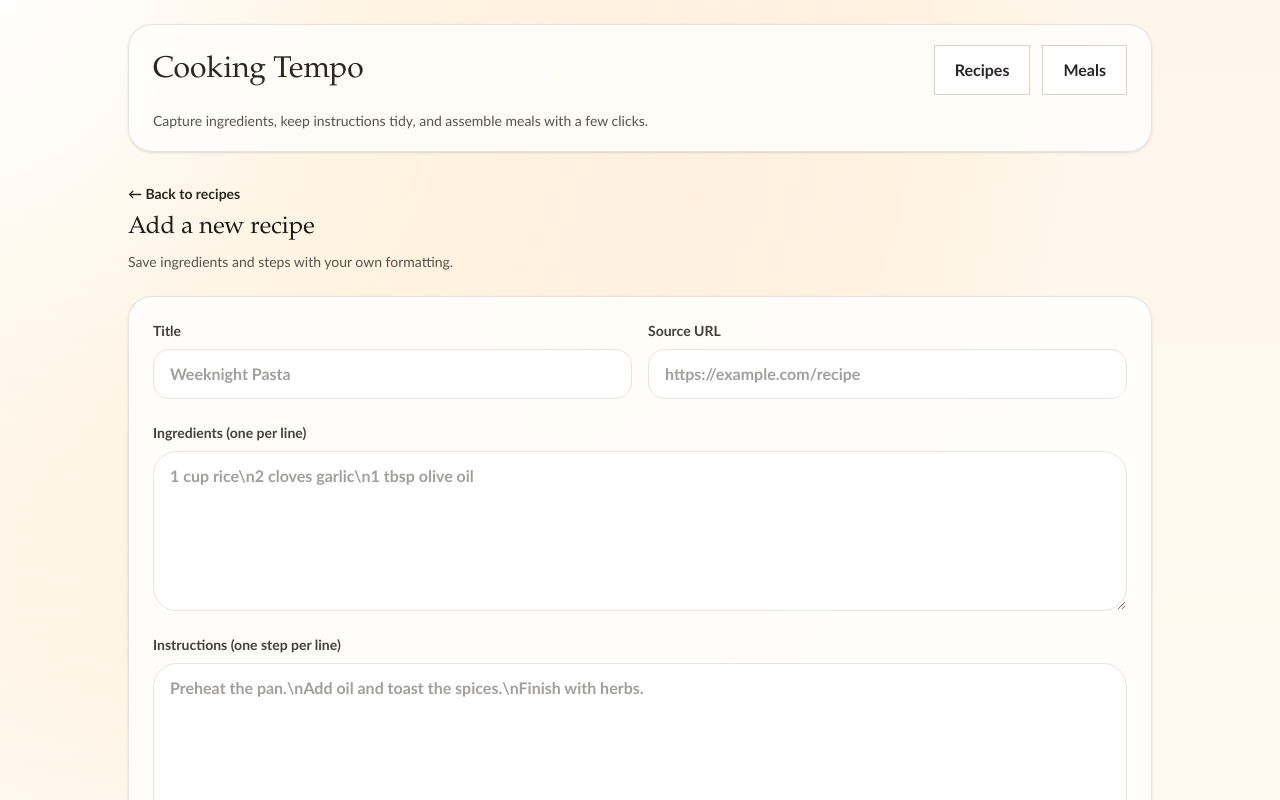
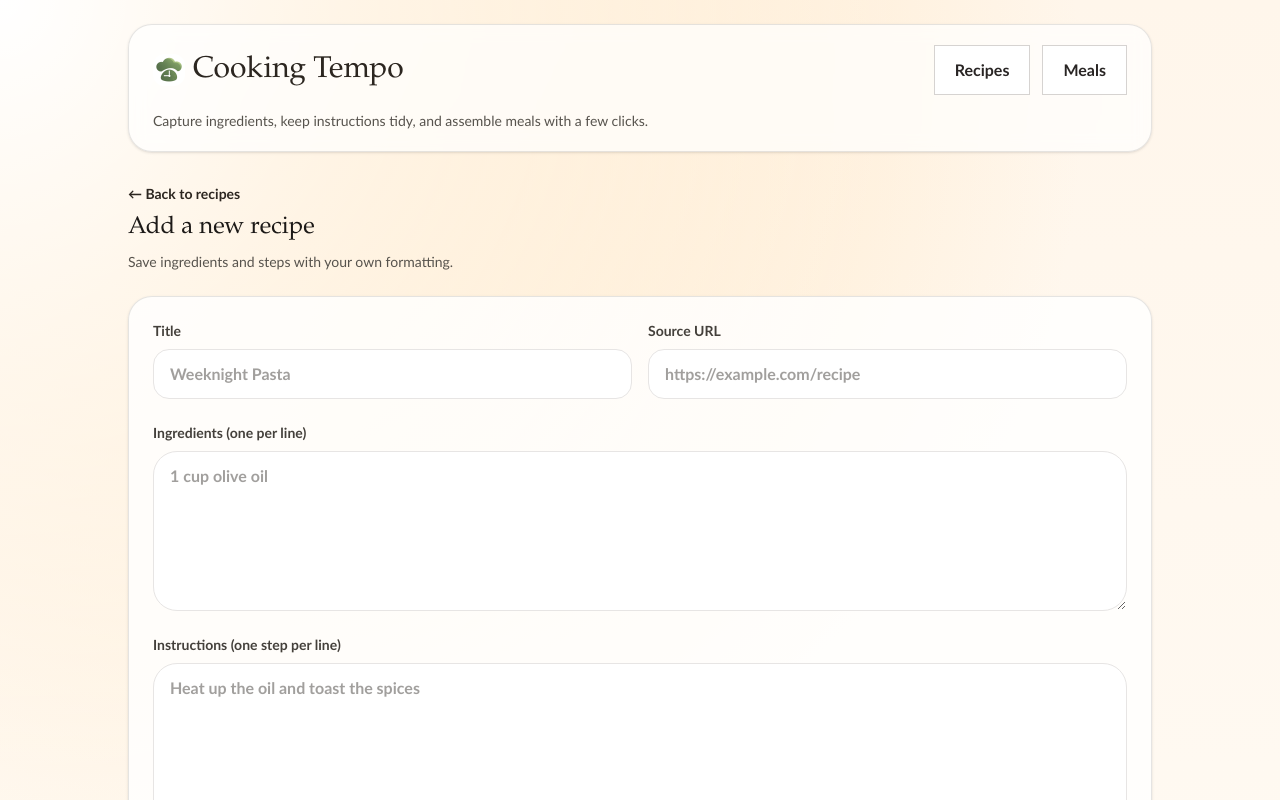
Before and after one commit to jadefeng/cooking-tempo, a Next.js app: page /recipes/new in a window 1280 px wide. Shown: the top 800 px of the page. Built offline with nearby package versions, Linux system fonts and the light colour scheme.

Commit message:
Fixed some routing after meal and recipe creation

```diff
--- a/app/components/RecipeForm.tsx
+++ b/app/components/RecipeForm.tsx
@@ -76,7 +76,7 @@ export default function RecipeForm({
         <textarea
           className="min-h-[160px] rounded-3xl border border-stone-200 bg-white px-4 py-3 text-base"
           name="ingredientsText"
-          placeholder="1 cup rice\n2 cloves garlic\n1 tbsp olive oil"
+          placeholder="1 cup olive oil"
           defaultValue={initialValues?.ingredientsText ?? ""}
         />
       </label>
@@ -85,7 +85,7 @@ export default function RecipeForm({
         <textarea
           className="min-h-[200px] rounded-3xl border border-stone-200 bg-white px-4 py-3 text-base"
           name="instructionsText"
-          placeholder="Preheat the pan.\nAdd oil and toast the spices.\nFinish with herbs."
+          placeholder="Heat up the oil and toast the spices"
           defaultValue={initialValues?.instructionsText ?? ""}
         />
       </label>
--- a/app/layout.tsx
+++ b/app/layout.tsx
@@ -33,10 +33,15 @@ export default function RootLayout({
             <div className="flex flex-col gap-2 sm:flex-row sm:items-center sm:justify-between">
               <div>
                 <Link
-                  className="font-display text-2xl text-stone-900 sm:text-3xl"
+                  className="flex items-center gap-2 font-display text-2xl text-stone-900 sm:text-3xl"
                   href="/meals"
                 >
-                  Cooking Tempo
+                  <img
+                    src="/icon.png"
+                    alt="Cooking Tempo"
+                    className="h-8 w-8 rounded-xl bg-white object-contain"
+                  />
+                  <span>Cooking Tempo</span>
                 </Link>
               </div>
               <nav className="flex flex-wrap gap-3 text-base font-semibold text-stone-800">
--- a/app/meals/[id]/cook-timeline/CookTimelineClient.tsx
+++ b/app/meals/[id]/cook-timeline/CookTimelineClient.tsx
@@ -171,14 +171,19 @@ export default function CookTimelineClient({
                     >
                       Done
                     </button>
+                    {cursorIndex >= merged.length - 1 ? (
+                      <span className="rounded-2xl bg-[var(--cocoa)] px-5 py-3 text-sm font-semibold text-white">
+                        Last step
+                      </span>
+                    ) : (
                       <button
                         className="rounded-2xl bg-[var(--cocoa)] px-5 py-3 text-sm font-semibold text-white"
                         type="button"
                         onClick={goNext}
-                      disabled={cursorIndex >= merged.length - 1}
                       >
                         Next
                       </button>
+                    )}
                   </div>
                   {nextStep ? (
                     <div className="mt-4 rounded-3xl border border-stone-200 bg-white px-5 py-4">
--- a/app/meals/actions.ts
+++ b/app/meals/actions.ts
@@ -34,17 +34,19 @@ export async function createMeal(
     return { message: parsed.error.issues[0]?.message ?? "Invalid input." };
   }
 
-  await prisma.meal.create({
+  const created = await prisma.meal.create({
     data: {
       title: parsed.data.title,
       recipes: {
         create: parsed.data.recipeIds?.map((recipeId) => ({ recipeId })) ?? [],
       },
     },
+    select: { id: true },
   });
 
+  revalidatePath(`/meals/${created.id}`);
   revalidatePath("/meals");
-  redirect("/meals");
+  redirect(`/meals/${created.id}`);
 }
 
 export async function updateMealTitle(mealId: string, formData: FormData) {
@@ -88,7 +90,7 @@ export async function addRecipesToMeal(mealId: string, formData: FormData) {
   if (newIds.length === 0) {
     revalidatePath("/meals");
     revalidatePath(`/meals/${mealId}`);
-    redirect("/meals");
+    redirect(`/meals/${mealId}`);
   }
 
   await prisma.mealRecipe.createMany({
--- a/app/recipes/actions.ts
+++ b/app/recipes/actions.ts
@@ -32,17 +32,19 @@ export async function createRecipe(
   const ingredientsText = normalizeMultiline(parsed.data.ingredientsText);
   const instructionsText = normalizeMultiline(parsed.data.instructionsText);
 
-  await prisma.recipe.create({
+  const created = await prisma.recipe.create({
     data: {
       title: parsed.data.title,
       sourceUrl: parsed.data.sourceUrl || null,
       ingredientsText,
       instructionsText,
     },
+    select: { id: true },
   });
 
+  revalidatePath(`/recipes/${created.id}`);
   revalidatePath("/recipes");
-  redirect("/recipes");
+  redirect(`/recipes/${created.id}`);
 }
 
 export async function updateRecipe(
```
Also changed, not shown: public/icon.png (added). Lines whose indentation alone changed are shown as unchanged.
